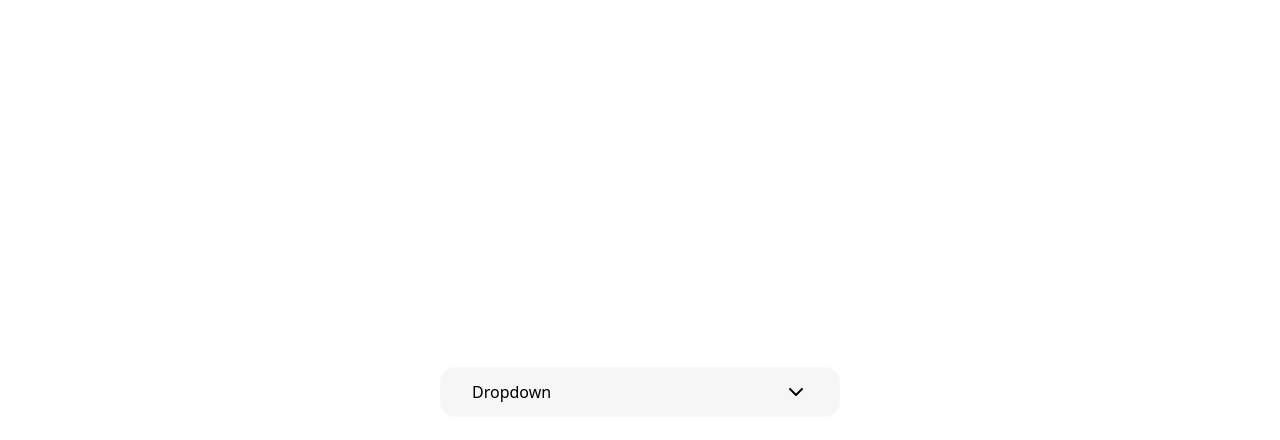
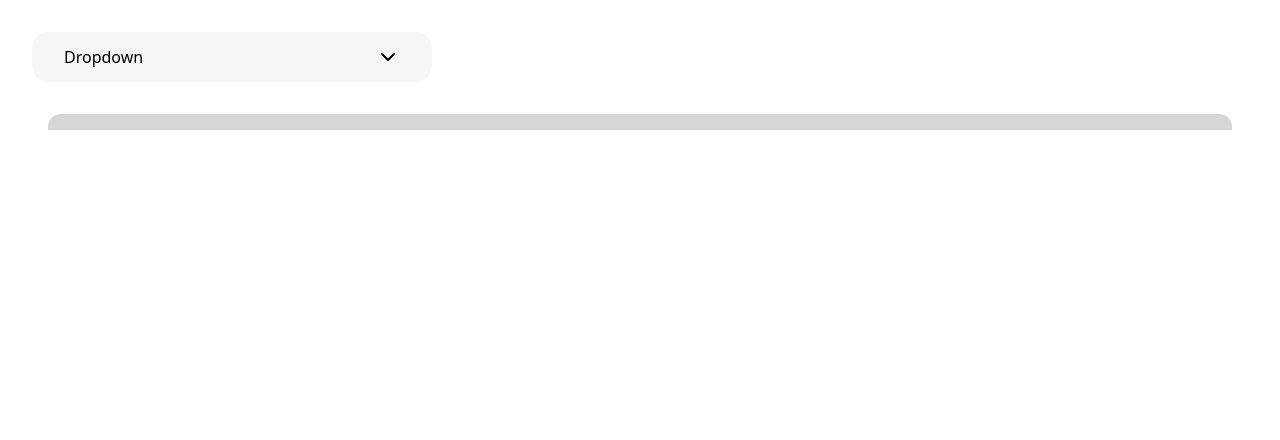
Before and after one commit to fagbenjaenoch/mini-frontend-projects, a React (Vite) app: page /dropdown in a window 1280 px wide. Shown: the top 440 px of the page. Built offline with nearby package versions, Linux system fonts and the light colour scheme.

Commit message:
working on making a sliding dropdown

```diff
--- a/src/pages/Dropdown/index.css
+++ b/src/pages/Dropdown/index.css
@@ -1,7 +1,7 @@
 .content {
   height: 100dvh;
   display: grid;
-  place-items: center;
+  /* place-items: center; */
   padding: 2rem;
 }
 
@@ -35,17 +35,18 @@
 }
 
 .drawer {
-  background: #f6f6f6;
   padding: 1rem 1rem;
   border-radius: 1rem;
   display: flex;
   flex-direction: column;
   gap: 1rem;
-  display: none;
+  overflow: hidden;
+  max-height: 0;
+  transition: max-height 300ms ease-in-out;
 }
 
 .drawer.open {
-  display: flex;
+  max-height: 300px;
 }
 
 .drawer-item {
```
